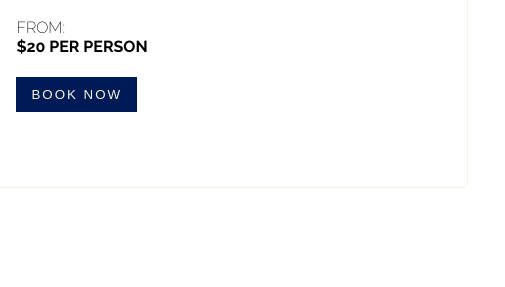
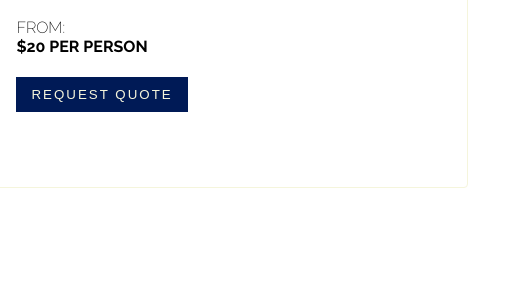
Before and after one commit to johnlivingprooff/edenestatesmw, a plain HTML site: page booking.html in a window 1280 px wide. Shown: the part 972-1259 px from the top of the page, 775-1280 px from the left. Drawn offline with nearby package versions, Linux system fonts and the light colour scheme.

Commit message:
fixed: booking pahe

```diff
--- a/booking.html
+++ b/booking.html
@@ -11,7 +11,6 @@
     <link rel="preconnect" href="https://fonts.googleapis.com">
     <link rel="preconnect" href="https://fonts.gstatic.com" crossorigin>
     <link href="https://fonts.googleapis.com/css2?family=PT+Serif:ital,wght@0,400;0,700;1,400;1,700&family=Raleway:ital,wght@0,100;0,200;0,300;0,400;0,500;0,600;0,700;0,800;0,900;1,100;1,200;1,300;1,400;1,500;1,600;1,700;1,800;1,900&display=swap" rel="stylesheet">
-    <script src="https://cdn.jsdelivr.net/npm/vue@2"></script>
 </head>
 <body>
     <header class="section header">
@@ -60,7 +59,7 @@
             <span><h3>conferences/<br>events</h3>
             <p>Host your Conferences/Meetings, Corporate/Social events in our exclusive venues</p>
             <h4>From: <br><b>$20 per person</b></h4>
-            <button id="book-now-room" >Book Now</button></span>
+            <a href="mailto:info@edenestatesmw.com"><button id="book-now-room" >Request Quote</button></a></span>
         </div>
     </section>
     <div class="section" id="wa-me">
```
